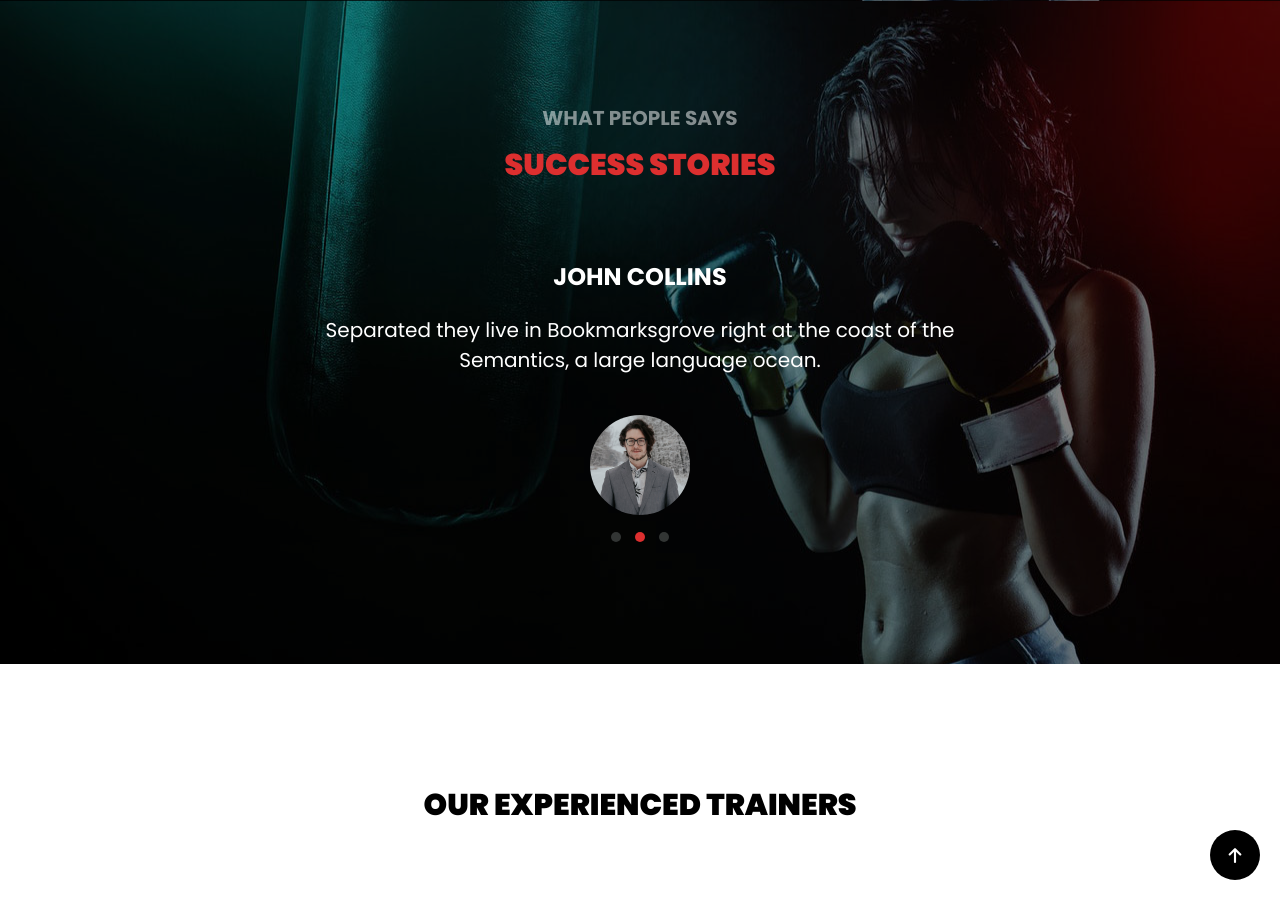
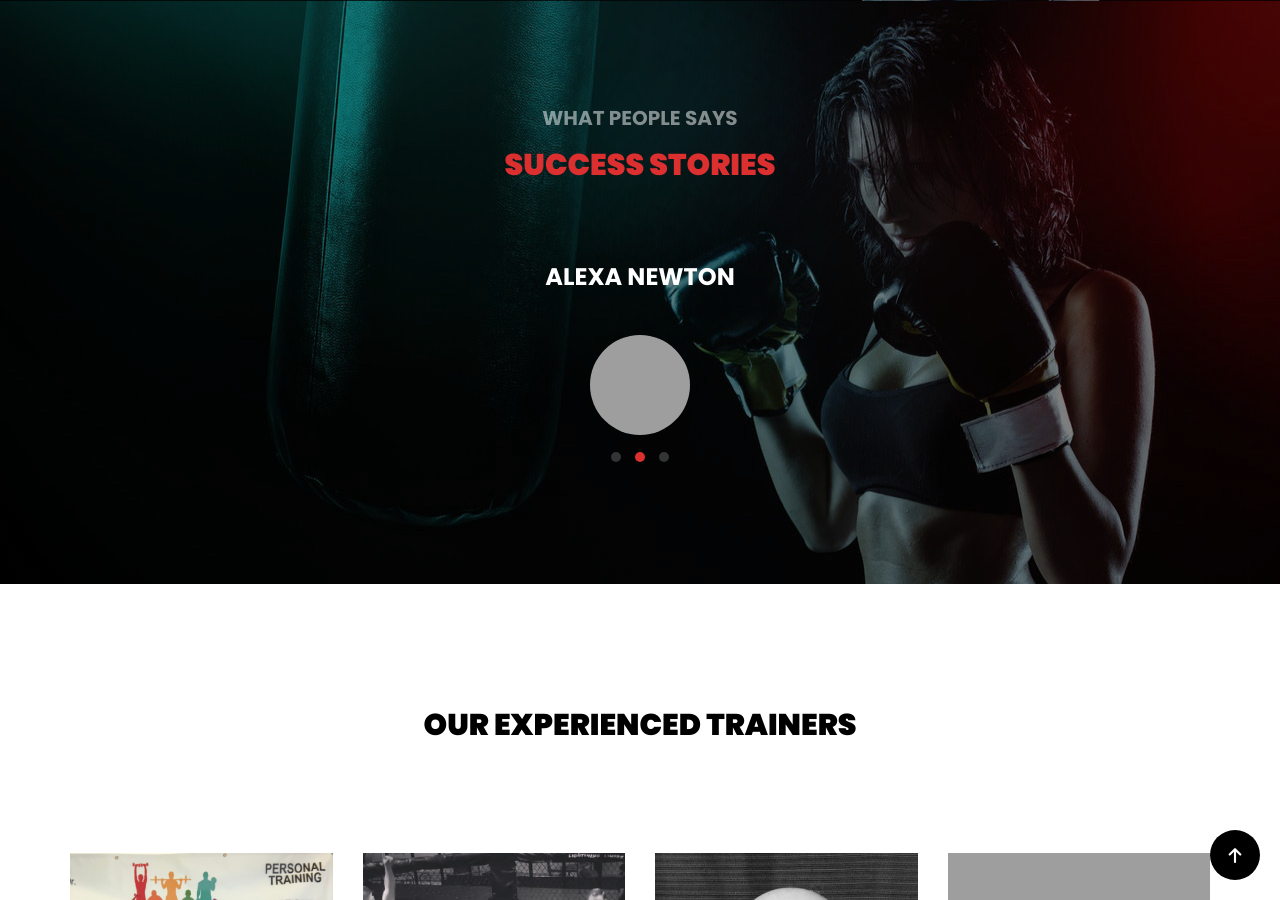
Before and after one commit to ResultsNow/resultsnow.github.io, a Jekyll site: the page built from index.html, in a window 1280 px wide and 900 px high, scrolled down 2302 px. Built offline with Jekyll 4.4.1, drawn with Linux system fonts in a browser that asks for light colours; some web fonts are replaced; grey boxes are pictures that could not be loaded.

Commit message:
testimonial pics

```diff
--- a/_data/testimonials.yml
+++ b/_data/testimonials.yml
@@ -1,11 +1,11 @@
-- name: Kai Mueller
-  quote: Far far away, behind the word mountains, far from the countries Vokalia and Consonantia, there live the blind texts. Separated they live in Bookmarksgrove right at the coast of the Semantics, a large language ocean.
-  image: person1.jpg
+- name: Rebecca Klingenberg
+  quote:
+  image: IMG_5664JPG
 
-- name: John Collins
-  quote: Separated they live in Bookmarksgrove right at the coast of the Semantics, a large language ocean.
-  image: person2.jpg
+- name: Alexa Newton
+  quote:
+  image: IMG_5663JPG
 
-- name: Adam Ross
-  quote: Far from the countries Vokalia and Consonantia, there live the blind texts. Separated they live in Bookmarksgrove right at the coast of the Semantics, a large language ocean.
-  image: person3.jpg
+- name: Linda Ligas
+  quote:
+  image: IMG_5666JPG
```
